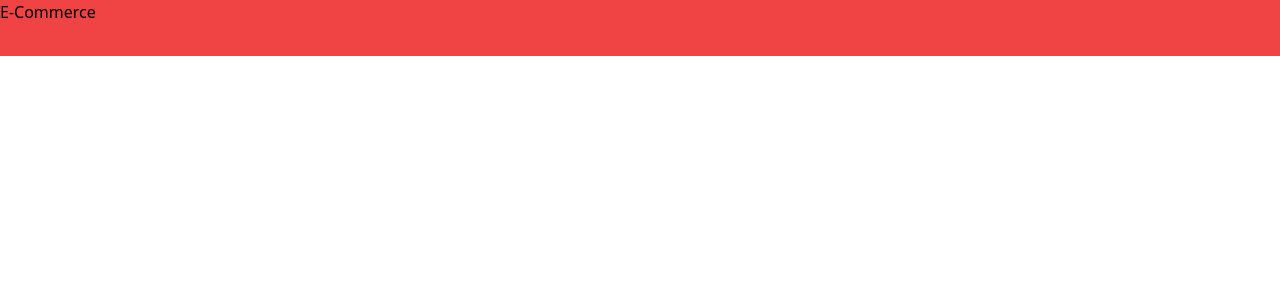
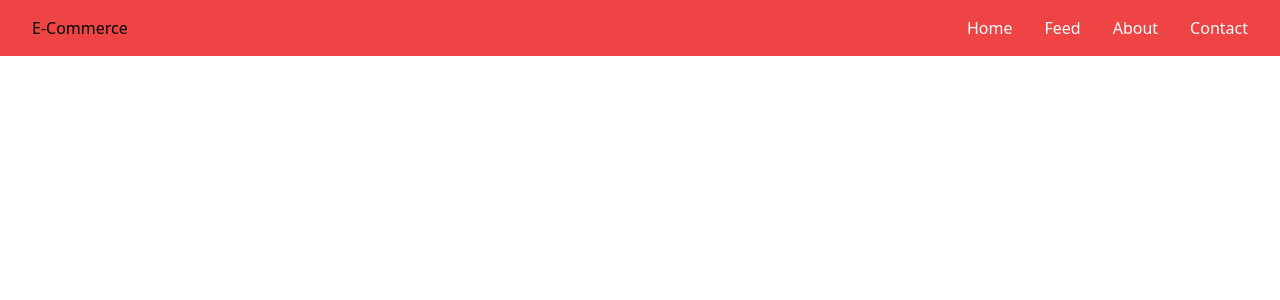
Before and after one commit to muyasamuel/e-commerce, a React (Create React App) app: page / in a window 1280 px wide. Shown: the top 300 px of the page. Built offline with nearby package versions, Linux system fonts and the light colour scheme.

Commit message:
Introduce a nav bar

```diff
--- a/src/components/Header.js
+++ b/src/components/Header.js
@@ -2,7 +2,18 @@ import React from 'react'
 
 function Header() {
   return (
-    <div className='bg-red-500 h-14 flex  '> E-Commerce </div>
+    <div className='bg-red-500 h-14 flex items-center justify-between px-8  '>
+      <h1>E-Commerce </h1>
+      <nav >
+        <ul className='flex space-x-8 text-white capitalize'>
+          <li>Home</li>
+          <li>Feed</li>
+          <li>About</li>
+          <li>Contact </li>
+        </ul>
+      </nav>
+
+       </div>
   )
 }
 
```
